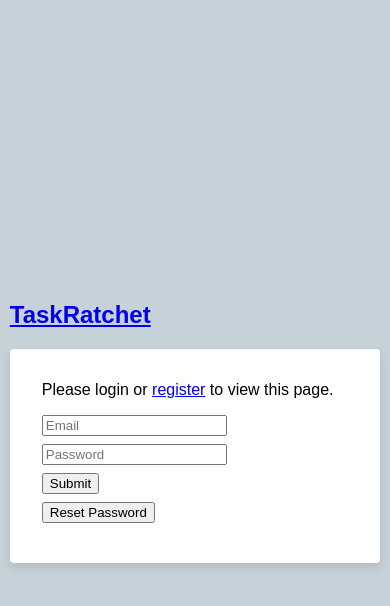
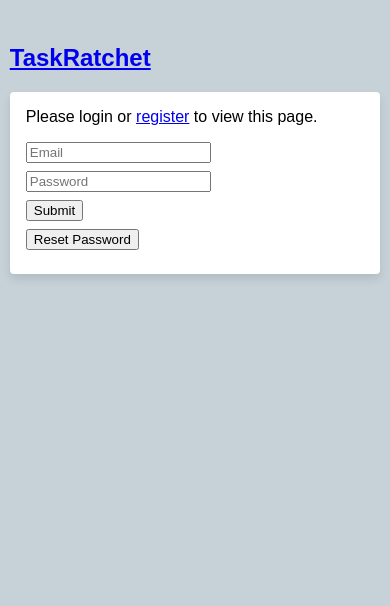
Before and after one commit to TaskRatchet/taskratchet-web, a React (Create React App) app: page / in a window 390 px wide. Shown: the top 606 px of the page. Built offline with nearby package versions, Linux system fonts and the light colour scheme.

Commit message:
Fix scrolling issue on mobile

```diff
--- a/src/App.css
+++ b/src/App.css
@@ -6,15 +6,15 @@ html {
   background-color: #c6d1d8;
   font-family: sans-serif;
   display: flex;
-  align-items: center;
   justify-content: center;
-  height: 100vh;
+  padding-top: 1rem;
+  padding-bottom: 1rem;
 }
 
 .page-base__content {
   width: 38rem;
   max-width: 95vw;
-  padding: 2rem;
+  padding: 1rem;
   background-color: white;
   box-shadow: 0 5px 10px rgba(0, 0, 0, 0.1);
   border-radius: 4px;
--- a/src/App.scss
+++ b/src/App.scss
@@ -6,15 +6,15 @@ html {
   background-color: #c6d1d8;
   font-family: sans-serif;
   display: flex;
-  align-items: center;
   justify-content: center;
-  height: 100vh;
+  padding-top: 1rem;
+  padding-bottom: 1rem;
 }
 
 .page-base__content {
   width: 38rem;
   max-width: 95vw;
-  padding: 2rem;
+  padding: 1rem;
   background-color: white;
   box-shadow: 0 5px 10px rgba(0,0,0,.1);
   border-radius: 4px;
--- a/src/components/pages/Tasks/index.tsx
+++ b/src/components/pages/Tasks/index.tsx
@@ -90,7 +90,7 @@ class Tasks extends React.Component<TasksProps, TasksState> {
                 charge_captured: null,
             });
             prev.newDue = this.getDefaultDue();
-            prev.newCents = 5;
+            prev.newCents = 500;
             prev.newTask = '';
             return prev
         });
```
